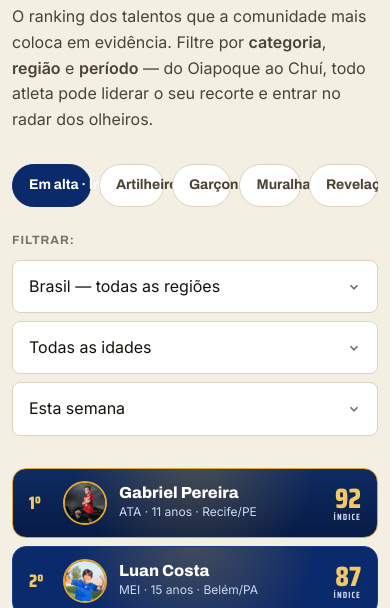
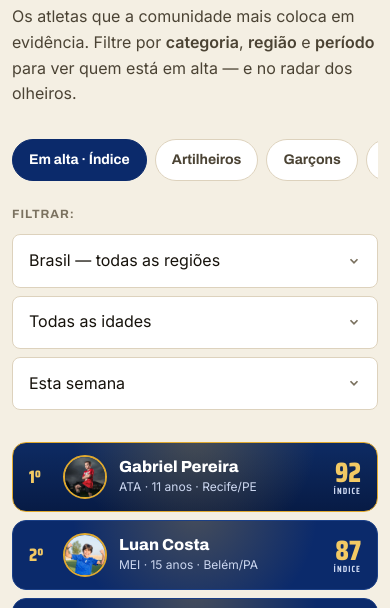
Before and after one commit to Isaacisrael10/ScoutX, a plain HTML site: page app/rankings.html in a window 390 px wide. Shown: the part 154-762 px from the top of the page. Drawn offline with Linux system fonts and the light colour scheme; a web font is replaced by a local one.

Commit message:
fix(rankings): abas nao vazam mais o texto (flex:0 0 auto no scroll) + copy do lead sem 'Oiapoque ao Chui'; app.css?v=31

```diff
--- a/app/rankings.html
+++ b/app/rankings.html
@@ -10,7 +10,7 @@
 <link rel="stylesheet" href="../assets/css/tokens.css">
 <link rel="stylesheet" href="../assets/css/base.css">
 <link rel="stylesheet" href="../assets/css/components.css">
-<link rel="stylesheet" href="../assets/css/app.css?v=30">
+<link rel="stylesheet" href="../assets/css/app.css?v=31">
 </head>
 <body>
 <a class="skip-link" href="#conteudo">Pular para o conteúdo</a>
@@ -42,7 +42,7 @@
 <main id="conteudo" class="page">
   <div class="container">
     <div class="page-title"><h1>Rankings</h1></div>
-    <p class="lead" style="margin-bottom:var(--space-6)">O ranking dos talentos que a comunidade mais coloca em evidência. Filtre por <strong>categoria</strong>, <strong>região</strong> e <strong>período</strong> — do Oiapoque ao Chuí, todo atleta pode liderar o seu recorte e entrar no radar dos olheiros.</p>
+    <p class="lead" style="margin-bottom:var(--space-6)">Os atletas que a comunidade mais coloca em evidência. Filtre por <strong>categoria</strong>, <strong>região</strong> e <strong>período</strong> para ver quem está em alta — e no radar dos olheiros.</p>
 
     <!-- Categorias -->
     <div class="rank-tabs" role="tablist" aria-label="Categorias de ranking">
--- a/assets/css/app.css
+++ b/assets/css/app.css
@@ -720,7 +720,7 @@ a.plan-pill{text-decoration:none}
   /* Rankings */
   .rank-tabs{flex-wrap:nowrap;overflow-x:auto;scrollbar-width:none}
   .rank-tabs::-webkit-scrollbar{display:none}
-  .rank-tab{white-space:nowrap}
+  .rank-tab{white-space:nowrap;flex:0 0 auto}
 
   /* Mensagens: conversa em foco */
   .msg-list{max-height:200px}
```
Also changed, not shown: app/atleta-detalhe.html (+1 -1 lines), app/atleta-feed.html (+1 -1 lines), app/atleta-perfil.html (+1 -1 lines), app/cadastro-olheiro.html (+1 -1 lines), app/cadastro.html (+1 -1 lines), app/catalogo.html (+1 -1 lines), app/criar-peneira-olheiro.html (+1 -1 lines), app/criar-peneira.html (+1 -1 lines), app/entrar-olheiro.html (+1 -1 lines), app/entrar-pele.html (+1 -1 lines), app/entrar.html (+1 -1 lines), app/gestor-dashboard.html (+1 -1 lines), app/mensagens-atleta.html (+1 -1 lines), app/mensagens.html (+1 -1 lines), 2 more files.
